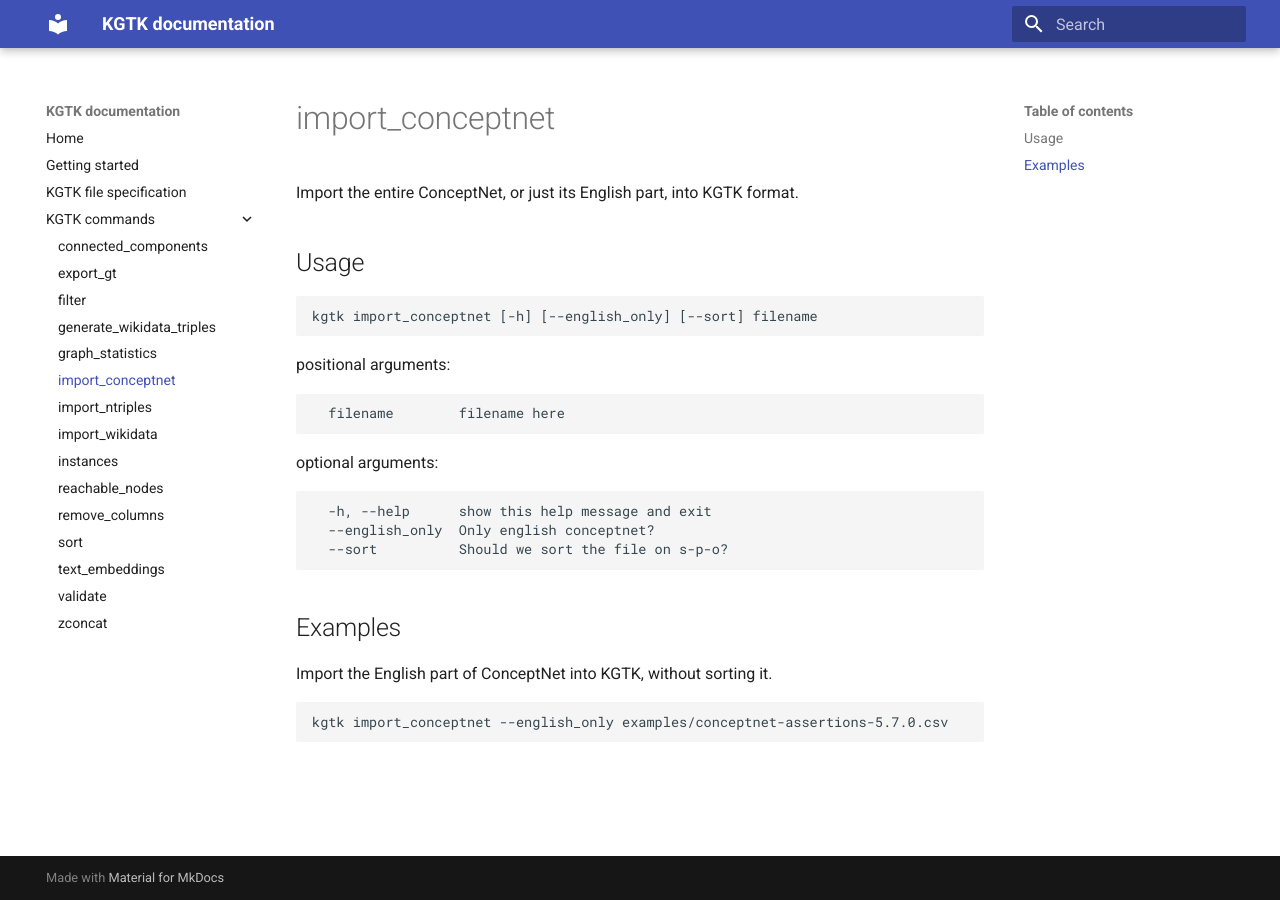
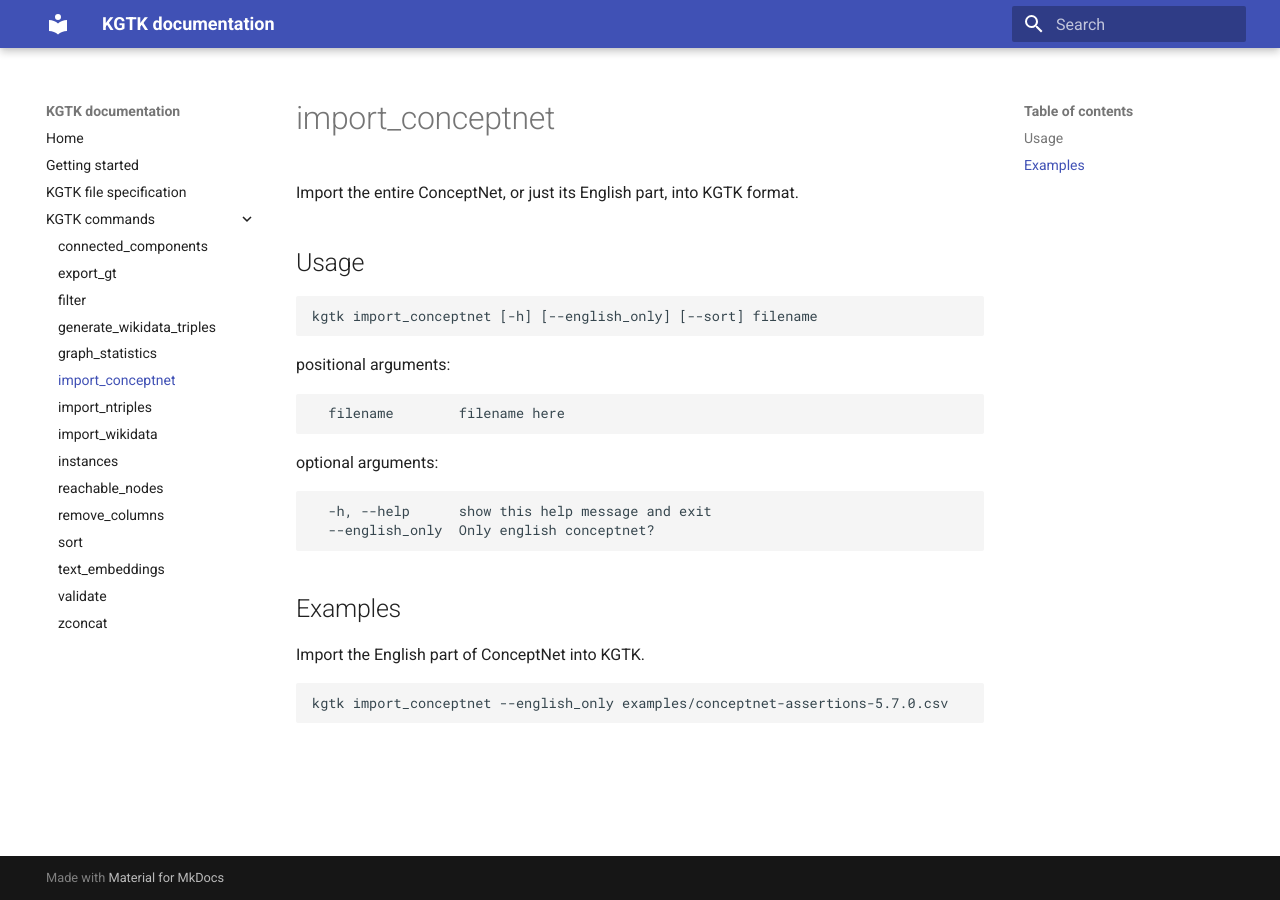
Before and after one commit to usc-isi-i2/kgtk, an MkDocs documentation site: the page built from docs/import_conceptnet.md, in a window 1280 px wide. Built offline with MkDocs 1.6.1 and Material for MkDocs 9.7.7, drawn with Linux system fonts in a browser that asks for light colours.

Commit message:
quicker implementation of Conceptnet importer

````diff
--- a/docs/import_conceptnet.md
+++ b/docs/import_conceptnet.md
@@ -14,12 +14,11 @@ optional arguments:
 ```
   -h, --help      show this help message and exit
   --english_only  Only english conceptnet?
-  --sort          Should we sort the file on s-p-o?
 ```
 
 ## Examples
 
-Import the English part of ConceptNet into KGTK, without sorting it.
+Import the English part of ConceptNet into KGTK.
 
 ```
 kgtk import_conceptnet --english_only examples/conceptnet-assertions-5.7.0.csv
````
Also changed, not shown: 2 other files.
